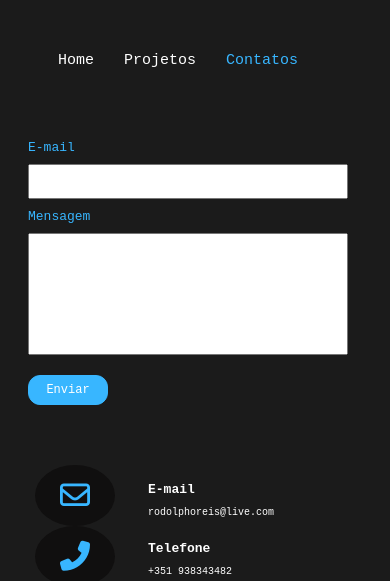
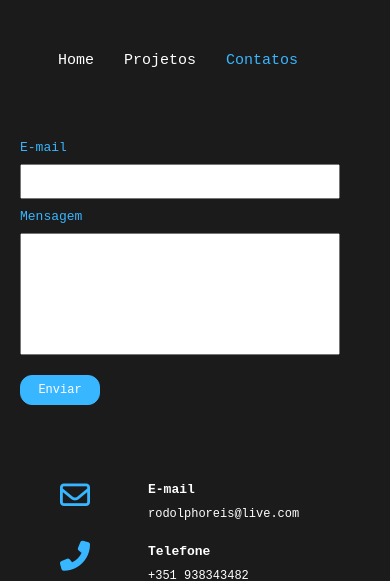
Before and after one commit to rodolphoreis/PortfolioV2, a website: page contatos.html in a window 390 px wide. Shown: the top 581 px of the page. Drawn offline with Linux system fonts and the light colour scheme.

Commit message:
atualizacao

```diff
--- a/css/contatos.css
+++ b/css/contatos.css
@@ -301,7 +301,7 @@ body{
     }
     .contatos-form{
       width: 300px;
-      margin-left: 40px;
+      margin-left: 32px;
       margin-top: -41px;
     }
     .contatos-form input{
@@ -328,6 +328,9 @@ body{
       position: fixed;
 
     }
+    .icon i{
+      background: none;
+    }
     .iconsContatos{
       margin-top: 459px;
       display: block;
@@ -335,6 +338,7 @@ body{
       margin-left: 0px;
       height: 305px;
       position: fixed;
+
     }
     .email{
       text-align-last: justify;
@@ -343,6 +347,9 @@ body{
     .email h1{
       font-size: 13px;
       width: 100px;
+    }
+    .email p{
+      font-size: 12px;
     }
     .tel{
       text-align-last: left;
@@ -353,12 +360,14 @@ body{
       width: 120px;
     }
     .tel p{
-      font-size: 10px;
+      font-size: 12px;
       font-family: 'Roboto Mono', monospace;
       color: white;
       text-decoration-line: none;
+      text-decoration: none;
       outline: none;
       width: 120px;
+
     }
     .linkedin{
       text-align-last: left;
```
